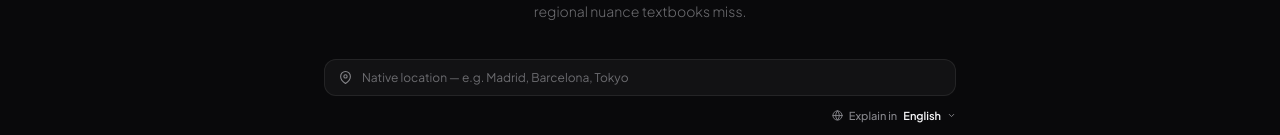
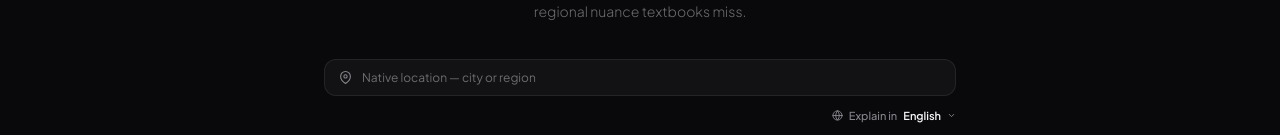
Before and after one commit to PTVentures101/NativeFlow, a Next.js app: page / in a window 1280 px wide. Shown: the part 243-378 px from the top of the page. Built offline with nearby package versions, Linux system fonts and the light colour scheme.

Commit message:
Fix fixed footer z-index and location bar placeholder
- Add z-20 to fixed footer so it stacks above main (z-10) when scrolling
- Update LocationBar placeholder to "Native location — city or region"

Co-Authored-By: Claude Sonnet 4.6 <noreply@anthropic.com>

```diff
--- a/app/page.tsx
+++ b/app/page.tsx
@@ -132,7 +132,7 @@ export default function Home() {
       </main>
 
       {/* ── Footer ────────────────────────────────────────── */}
-      <footer className="fixed bottom-0 left-0 right-0 hidden sm:block border-t border-black/[0.06] dark:border-white/[0.06] bg-[#faf8f5] dark:bg-[#09090b]">
+      <footer className="fixed bottom-0 left-0 right-0 hidden sm:block z-20 border-t border-black/[0.06] dark:border-white/[0.06] bg-[#faf8f5] dark:bg-[#09090b]">
         <div className="max-w-2xl mx-auto px-5 h-10 flex items-center justify-center gap-3">
           <a href="/pricing" className="text-[11px] text-[#86868b] hover:text-indigo-500 transition-colors">Free · 10 checks / day</a>
           <span className="text-[#86868b]/30">·</span>
--- a/components/LocationBar.tsx
+++ b/components/LocationBar.tsx
@@ -22,7 +22,7 @@ export function LocationBar({ value, onChange }: LocationBarProps) {
         type="text"
         value={value}
         onChange={(e) => onChange(e.target.value)}
-        placeholder="Native location — e.g. Madrid, Barcelona, Tokyo"
+        placeholder="Native location — city or region"
         maxLength={80}
         spellCheck={false}
         className="
```
